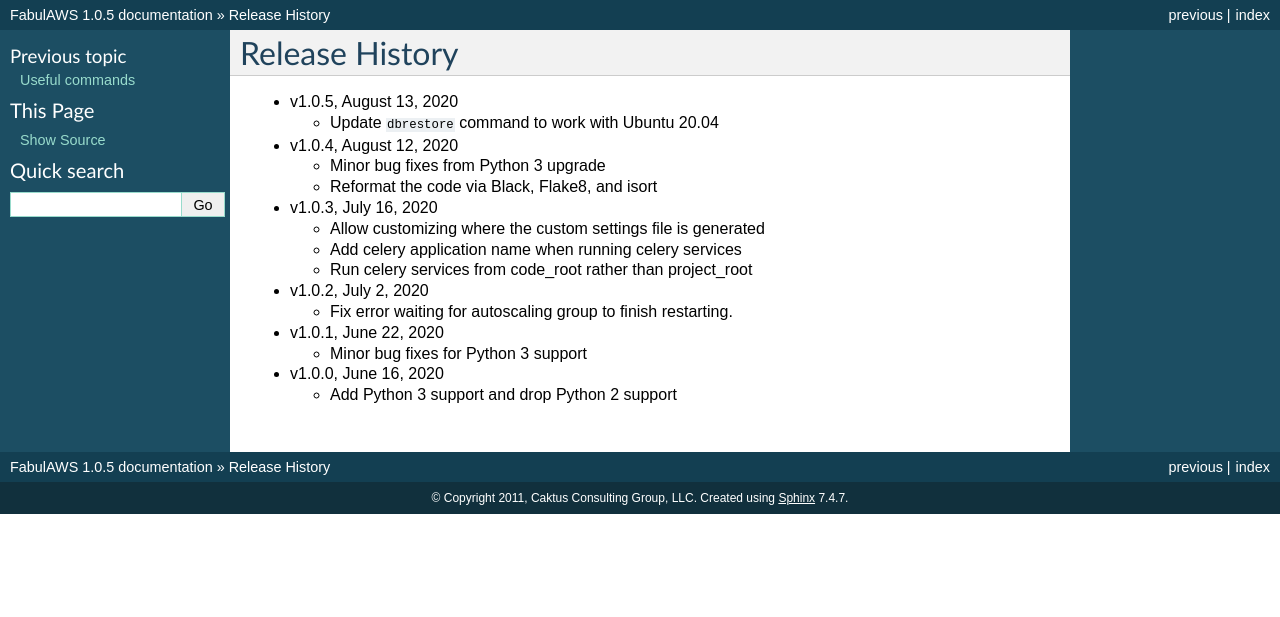
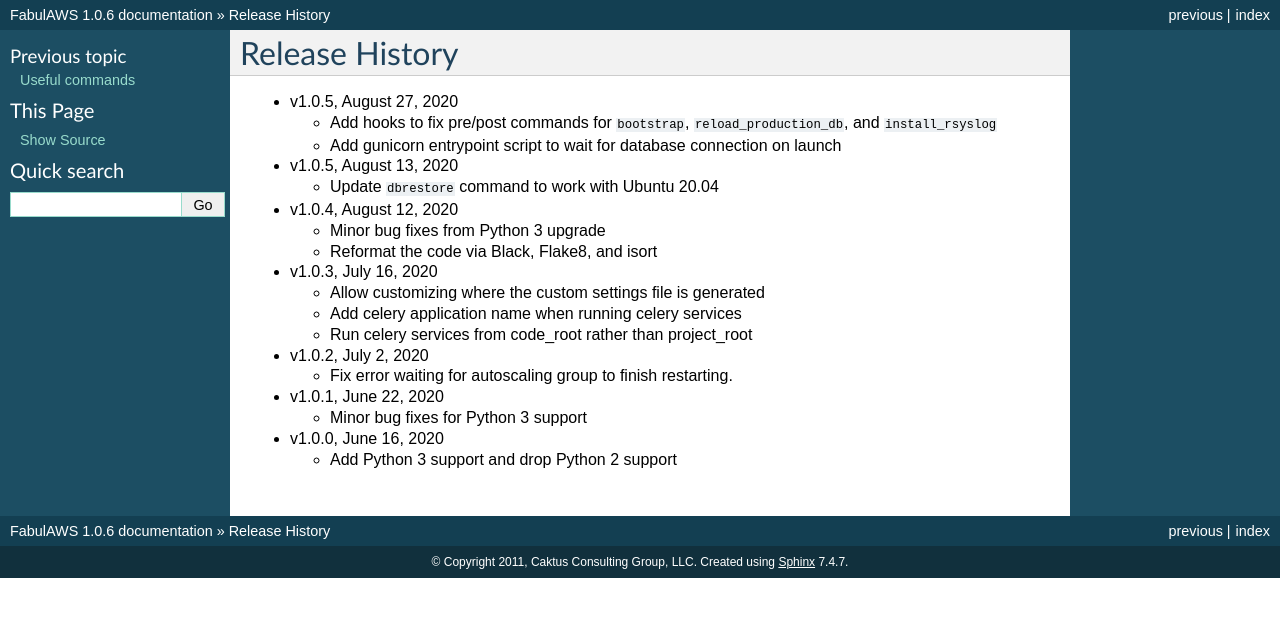
Before and after one commit to caktus/fabulaws, a Sphinx documentation site: the page built from docs/releases.rst, in a window 1280 px wide. Shown: the top 617 px of the page. Built offline with Sphinx 7.4.7, drawn with Linux system fonts in a browser that asks for light colours.

Commit message:
bump version to 1.0.6

```diff
--- a/docs/releases.rst
+++ b/docs/releases.rst
@@ -1,5 +1,11 @@
 Release History
 ===============
+
+* v1.0.5, August 27, 2020
+
+  * Add hooks to fix pre/post commands for ``bootstrap``, ``reload_production_db``,
+    and ``install_rsyslog``
+  * Add gunicorn entrypoint script to wait for database connection on launch
 
 * v1.0.5, August 13, 2020
 
--- a/fabulaws/__init__.py
+++ b/fabulaws/__init__.py
@@ -1 +1 @@
-__version__ = "1.0.5"
+__version__ = "1.0.6"
```
